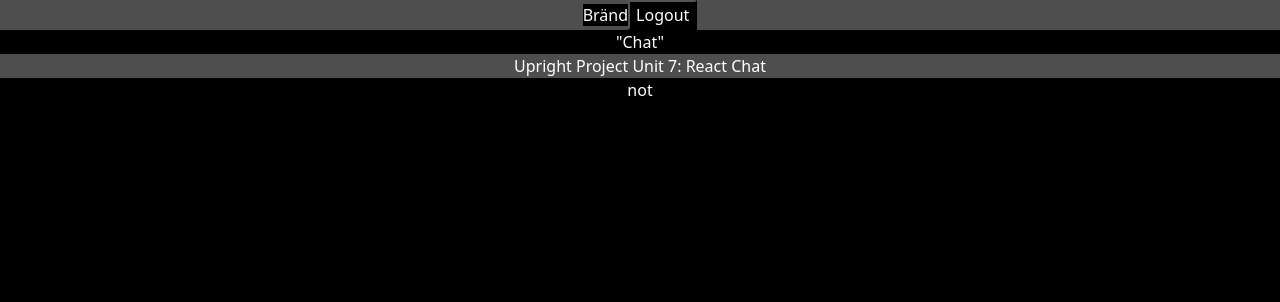
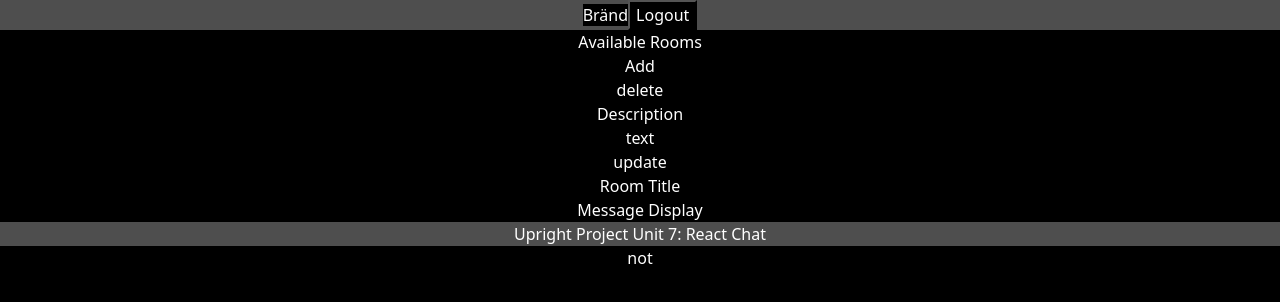
Before and after one commit to BlakeLindsay/Unit_7_React_Chat, a React (Create React App) app in the folder unit_7_react_chat/: page /chat in a window 1280 px wide. Shown: the top 302 px of the page. Built offline with nearby package versions, Linux system fonts and the light colour scheme.

Commit message:
experimental room display

```diff
--- /dev/null
+++ b/unit_7_react_chat/src/components/chat/AddRoom.jsx
@@ -0,0 +1,11 @@
+
+
+function AddRoom() {
+	return (
+		<div>
+			Add
+		</div>
+	)
+};
+
+export default AddRoom;
--- a/unit_7_react_chat/src/components/chat/Chat.jsx
+++ b/unit_7_react_chat/src/components/chat/Chat.jsx
@@ -1,9 +1,18 @@
+import Display from "./Display";
+import { useNavigate } from "react-router-dom";
 
+function Chat(props) {
+	const navigate = useNavigate('/');
 
-function Chat() {
+	if(!props.token) {
+		navigate();
+	}
+
 	return (
-		<div>"Chat"</div>
-		)
+		<div>
+			<Display token={props.token}/>
+		</div>
+	)
 };
 
-export default Chat
+export default Chat;
--- /dev/null
+++ b/unit_7_react_chat/src/components/chat/Delete.jsx
@@ -0,0 +1,11 @@
+
+
+function Delete() {
+	return (
+		<div>
+			delete
+		</div>
+	)
+};
+
+export default Delete;
--- /dev/null
+++ b/unit_7_react_chat/src/components/chat/Display.jsx
@@ -0,0 +1,47 @@
+import AddRoom from "./AddRoom";
+import Delete from "./Delete";
+import Update from "./Update";
+
+function Display(props) {
+	return (
+		<div>
+			<span>
+				<div>Available Rooms</div>
+				<div></div>
+				<AddRoom />
+			</span>
+			<span>
+				<span>
+					<Delete />
+					<div>Description</div>
+					<div>text</div>
+					<Update />
+				</span>
+				<span>
+					<div>Room Title</div>
+					<div>Message Display</div>
+				</span>
+			</span>
+		</div>
+	)
+
+	async function getRoomList(){
+		try {
+			let res = await fetch('http://127.0.0.1:4000/room/list', {
+				headers: new Headers({
+					'content-type': 'application/json'
+				}),
+				method: 'GET',
+				body: JSON.stringify({
+
+				})
+			});
+			let results = await res.json();
+			console.log(results);
+		} catch(error) {
+			console.log(error);
+		}
+	}
+};
+
+export default Display;
--- /dev/null
+++ b/unit_7_react_chat/src/components/chat/Update.jsx
@@ -0,0 +1,11 @@
+
+
+function Update() {
+	return (
+		<div>
+			update
+		</div>
+	)
+};
+
+export default Update;
```
